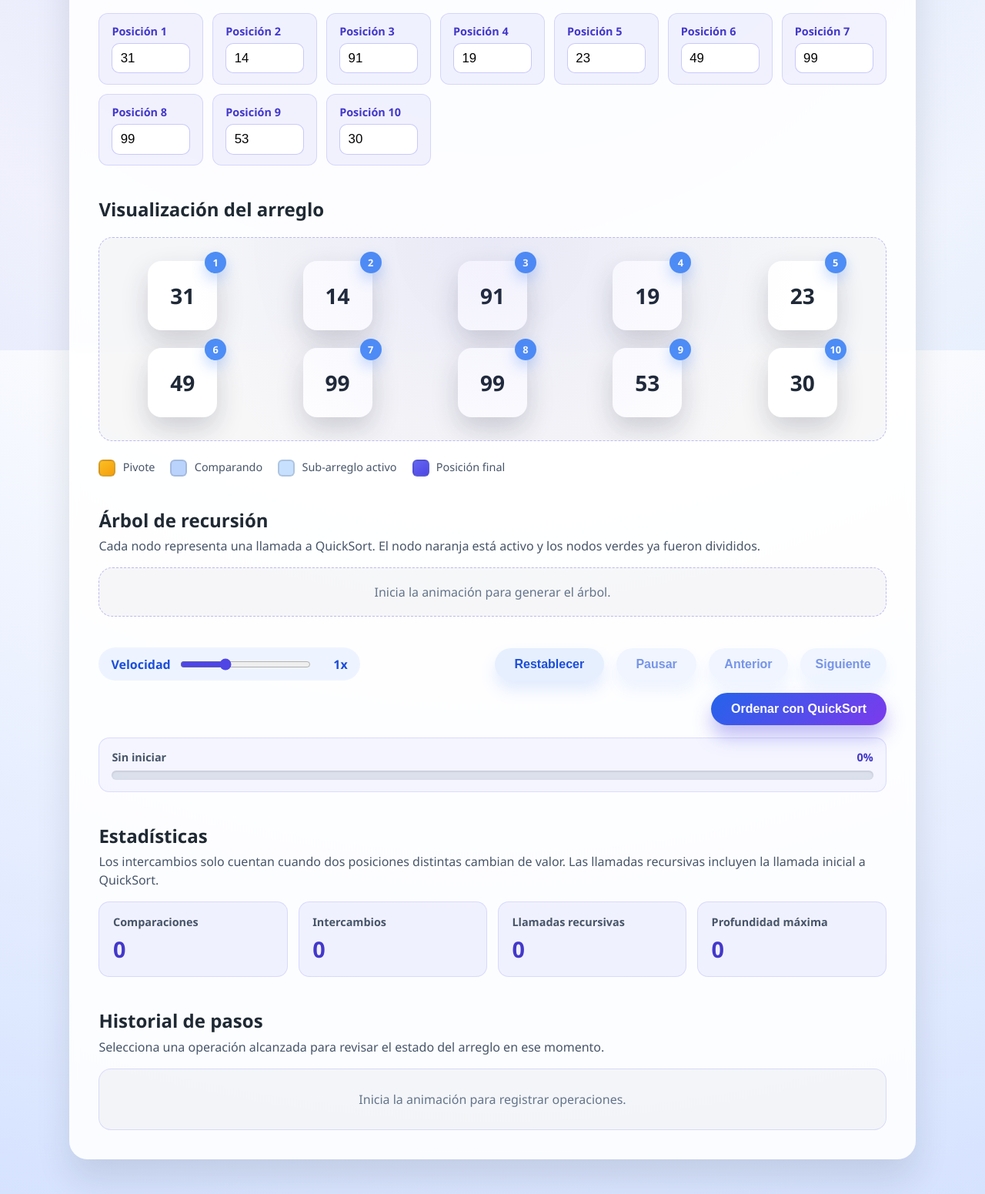
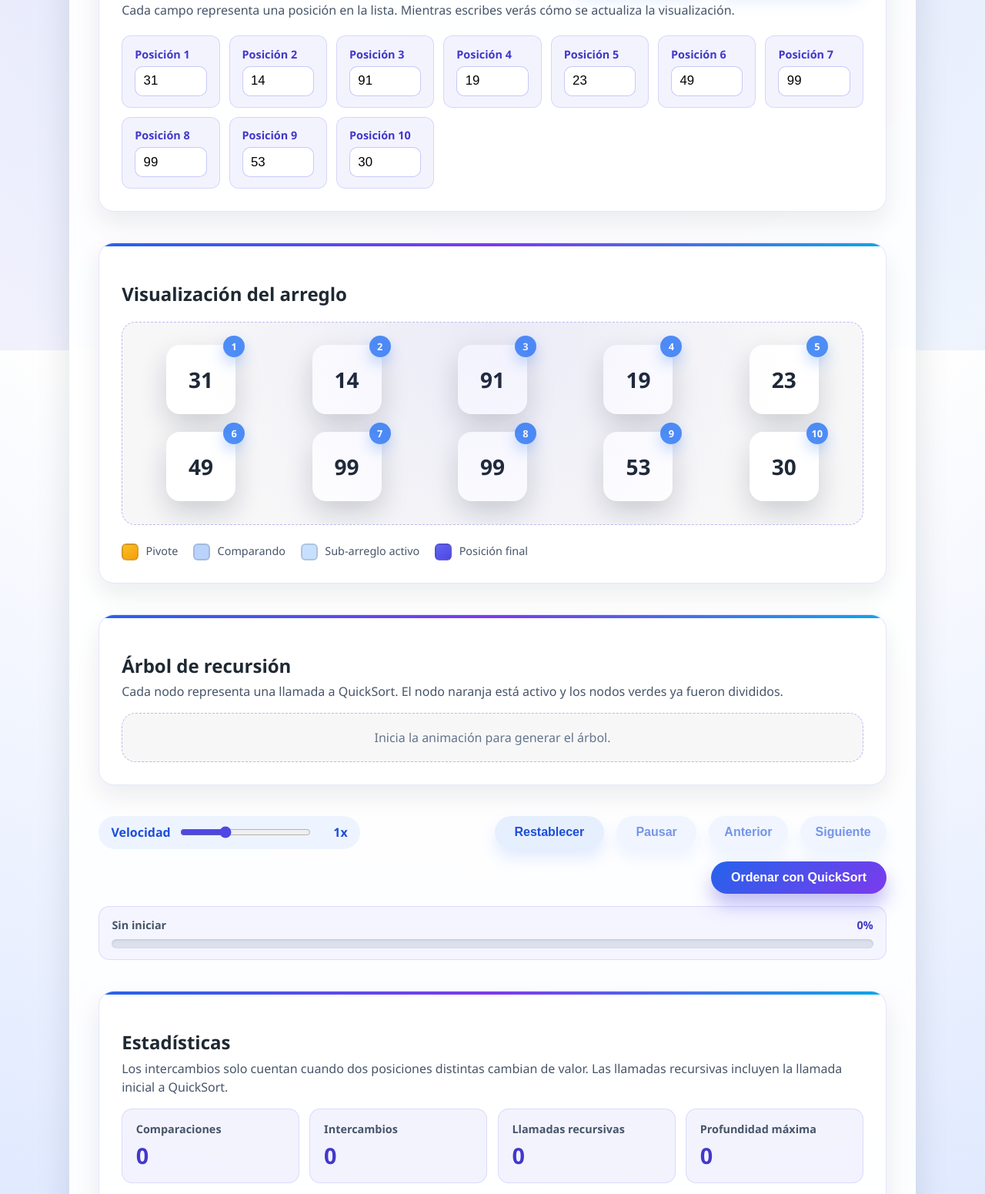
Before and after one commit to TomyMontenegro99/QuickSort-Animacion, a plain HTML site: page index.html in a window 1280 px wide. Shown: the part 345-1896 px from the top of the page at 77% size. Drawn offline with Linux system fonts and the light colour scheme.

Commit message:
Se organizan secciones en paneles tipo tarjeta adaptados a ambos temas y se añaden estilos para mejorar la presentación.

```diff
--- a/index.html
+++ b/index.html
@@ -28,7 +28,7 @@
         </p>
       </header>
 
-      <section class="input-panel" aria-labelledby="inputs-title">
+      <section class="input-panel panel-card" aria-labelledby="inputs-title">
         <div class="panel-header">
           <h2 id="inputs-title">Números de entrada</h2>
           <div class="panel-actions">
@@ -49,7 +49,7 @@
         <div id="inputsContainer" class="inputs"></div>
       </section>
 
-      <section class="visual-panel" aria-labelledby="visual-title">
+      <section class="visual-panel panel-card" aria-labelledby="visual-title">
         <h2 id="visual-title">Visualización del arreglo</h2>
         <div id="numberDisplay" class="number-display" aria-live="polite"></div>
         <div class="legend">
@@ -60,7 +60,7 @@
         </div>
       </section>
 
-      <section class="recursion-panel" aria-labelledby="recursion-title">
+      <section class="recursion-panel panel-card" aria-labelledby="recursion-title">
         <h2 id="recursion-title">Árbol de recursión</h2>
         <p class="recursion-description">
           Cada nodo representa una llamada a QuickSort. El nodo naranja está activo y
@@ -122,7 +122,7 @@
         </div>
       </section>
 
-      <section class="statistics" aria-labelledby="statistics-title">
+      <section class="statistics panel-card" aria-labelledby="statistics-title">
         <h2 id="statistics-title">Estadísticas</h2>
         <p class="statistics-description">
           Los intercambios solo cuentan cuando dos posiciones distintas cambian de valor.
@@ -148,7 +148,7 @@
         </div>
       </section>
 
-      <section class="history-panel" aria-labelledby="history-title">
+      <section class="history-panel panel-card" aria-labelledby="history-title">
         <h2 id="history-title">Historial de pasos</h2>
         <p class="history-description">
           Selecciona una operación alcanzada para revisar el estado del arreglo en ese momento.
--- a/style.css
+++ b/style.css
@@ -74,6 +74,31 @@
 .statistics,
 .history-panel {
   margin-top: 2.5rem;
+}
+
+.panel-card {
+  position: relative;
+  padding: clamp(1.2rem, 2.5vw, 1.8rem);
+  overflow: hidden;
+  border: 1px solid rgba(99, 102, 241, 0.16);
+  border-radius: 20px;
+  background: rgba(255, 255, 255, 0.72);
+  box-shadow: 0 14px 32px rgba(15, 23, 42, 0.08);
+  transition: border-color 0.25s ease, background-color 0.25s ease,
+    box-shadow 0.25s ease;
+}
+
+.panel-card::before {
+  content: "";
+  position: absolute;
+  inset: 0 0 auto;
+  height: 4px;
+  background: linear-gradient(90deg, #2563eb, #7c3aed, #0ea5e9);
+}
+
+.panel-card:hover {
+  border-color: rgba(99, 102, 241, 0.28);
+  box-shadow: 0 18px 38px rgba(15, 23, 42, 0.12);
 }
 
 .panel-header {
@@ -757,6 +782,17 @@
   box-shadow: 0 25px 55px rgba(0, 0, 0, 0.45);
 }
 
+html[data-theme="dark"] .panel-card {
+  border-color: rgba(129, 140, 248, 0.2);
+  background: rgba(30, 41, 59, 0.62);
+  box-shadow: 0 16px 36px rgba(0, 0, 0, 0.28);
+}
+
+html[data-theme="dark"] .panel-card:hover {
+  border-color: rgba(129, 140, 248, 0.38);
+  box-shadow: 0 20px 42px rgba(0, 0, 0, 0.38);
+}
+
 html[data-theme="dark"] .hero h1 {
   color: #93c5fd;
 }
@@ -930,6 +966,11 @@
     padding: 1.5rem;
   }
 
+  .panel-card {
+    padding: 1.2rem;
+    border-radius: 16px;
+  }
+
   .number-card::before {
     top: -0.55rem;
     right: -0.55rem;
```
Also changed, not shown: 1 other file.
